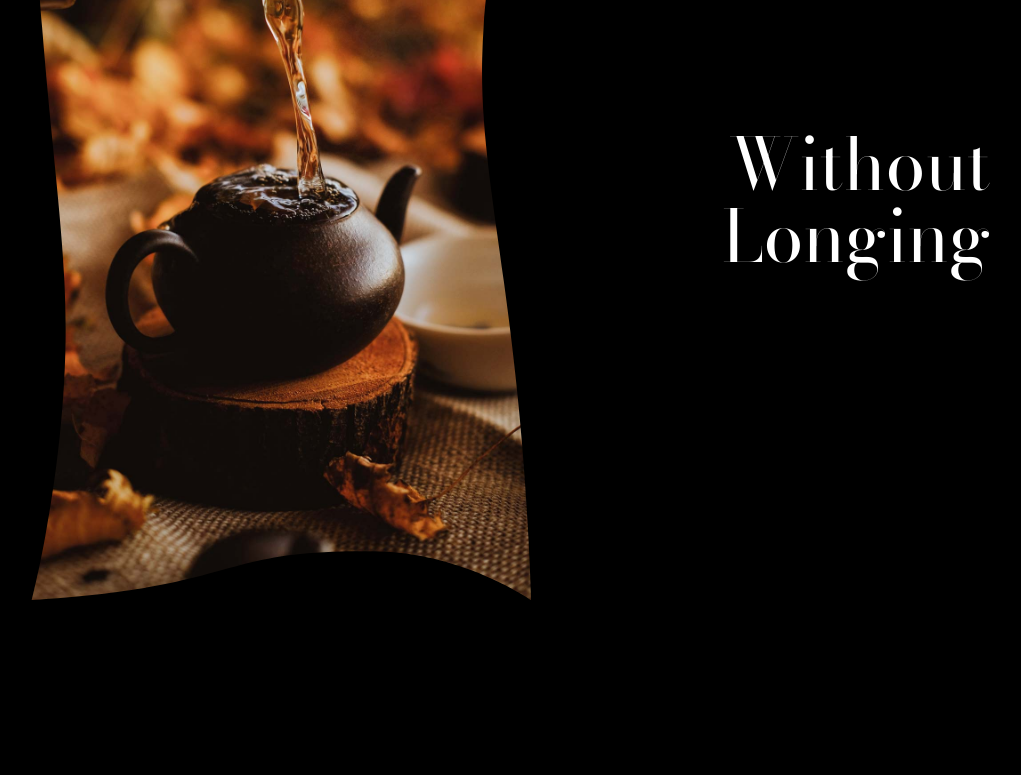
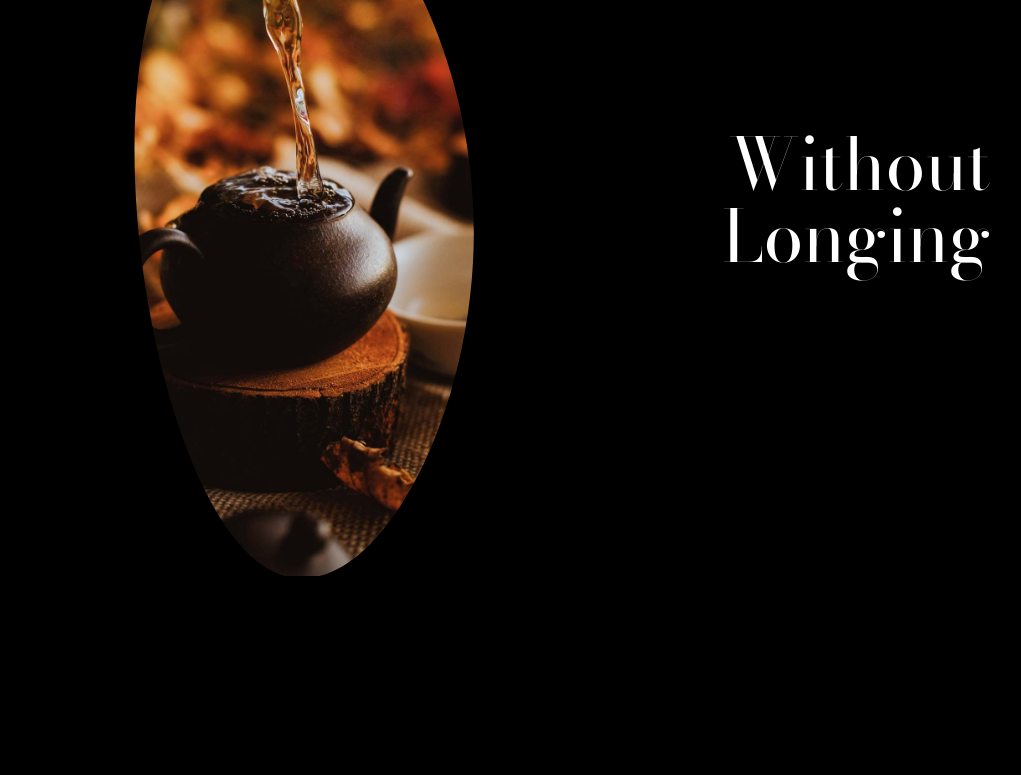
Before and after one commit to mahdisoultana/pintrest-inspirations, a React (Vite) app: page /AnimateSVGShapesOnScroll in a window 1280 px wide. Shown: the part 9880-10655 px from the top of the page, without its empty margins (109-1130 px from the left). Built offline with nearby package versions, Linux system fonts and the light colour scheme; a small style sheet from the web is missing.

Commit message:
cirlce shape

```diff
--- a/src/projects/animateSVGShapesOnScroll/index.tsx
+++ b/src/projects/animateSVGShapesOnScroll/index.tsx
@@ -150,41 +150,24 @@ function TwoColumnContentStart() {
   const classRight = ' top-0 right-[-167px] absolute';
   return (
     <div className="bg-black w-[100vw] mt-20">
-      <section className="m-auto max-w-[1000px] mt-10 grid lg:grid-cols-2  min-h-screen  text-right text-lg mb-10 items-center">
+      <section className="m-auto max-w-[1000px] mt-10 grid lg:grid-cols-2  min-h-screen py-[3vh]  text-right text-lg mb-10 items-center">
         <div className="w-full h-full relative">
           <SVGPath
             start="top 80%"
-            end="center 0%"
-            height="100vh"
+            end="bottom 0%"
             colorPath="black"
-            straightPath="M 0 0 h 1366 S 869 2 490 -2 C 203 6 0 0 0 0 z"
+            height="110%"
+            className={
+              'absolute top-1/2 left-1/2 -translate-x-1/2 -translate-y-1/2 w-[105%] scale-y-[1.01]'
+            }
+            straightPath="M1366,768H0V0h1366V768z M659.5-75.5 M1247.5,478.5c25-178.9-224.4-354.6-408-420
+	c-247.9-88.3-607.8-57.8-680,119C85,360,324.2,680.2,617.5,748.5C883.7,810.5,1220.5,671,1247.5,478.5z
+	"
+            curvePath="M1366,768H0V0h1366V768z M659.5-75.5 M1184.5,424.5c6.6-177.9-208.1-332-396-367c-149.2-27.8-383.3,0.6-461,159
+	c-89.6,182.8,66.8,461.7,290,532C869.5,827.9,1176.8,632,1184.5,424.5z
+	"
           />
-          <SVGPath
-            start="top 80%"
-            end="center 0%"
-            colorPath="black"
-            className="absolute bottom-0 left-0 w-full h-[200px]  "
-            curvePath="M -1 768 h 1366 c 0 0 -187 -184 -431 -187 C 499 574 587 716 -1 768 z"
-            straightPath="M -1 768 h 1366 c 0 0 -203 -4 -469 -1 C 503 763 593 761 -1 768 z"
-          />
-          <SVGPath
-            start="top 80%"
-            end="center 0%"
-            colorPath="black"
-            height="100%"
-            className={classRight}
-            curvePath={PortraitcurvePathRight}
-            straightPath={PortraitcurvePathLeft}
-          />
-          <SVGPath
-            start="top 80%"
-            end="center 0%"
-            colorPath="black"
-            height="100%"
-            className={classLeft}
-            curvePath={PortraitcurvePathLeft}
-            straightPath={PortraitcurvePathRight}
-          />
+
           <img
             className="w-full h-full block object-cover absolute top-0 left-0"
             src="/tea/3.jpg"
@@ -239,8 +222,9 @@ function ImageClipPath({
   height = '100vh',
   className = '',
   src = '/tea/1.jpg',
+  animPath = 'M 0.5 246.5 c 528.5 153.5 827.5 144.5 1366 7 L 1366 598 C 826 722 539 734 0 598 L 0.5 246.5 z',
+  path = 'M 0.5 246.5 c 490.5 -147.5 844.5 -162.5 1366 7 L 1366 598 C 821 426 498 446 0 598 L 0.5 246.5 z',
 }) {
-  const animPath = `M 0.5 246.5 c 528.5 153.5 827.5 144.5 1366 7 L 1366 598 C 826 722 539 734 0 598 L 0.5 246.5 z`;
   const svgRef = useRef<any>(null);
   const pathRef = useRef<any>(null);
   useEffect(() => {
@@ -274,10 +258,7 @@ function ImageClipPath({
     >
       <defs>
         <clipPath id="shape1">
-          <path
-            ref={pathRef}
-            d="M 0.5 246.5 c 490.5 -147.5 844.5 -162.5 1366 7 L 1366 598 C 821 426 498 446 0 598 L 0.5 246.5 z"
-          />
+          <path ref={pathRef} d={path} />
         </clipPath>
       </defs>
       <image
```
